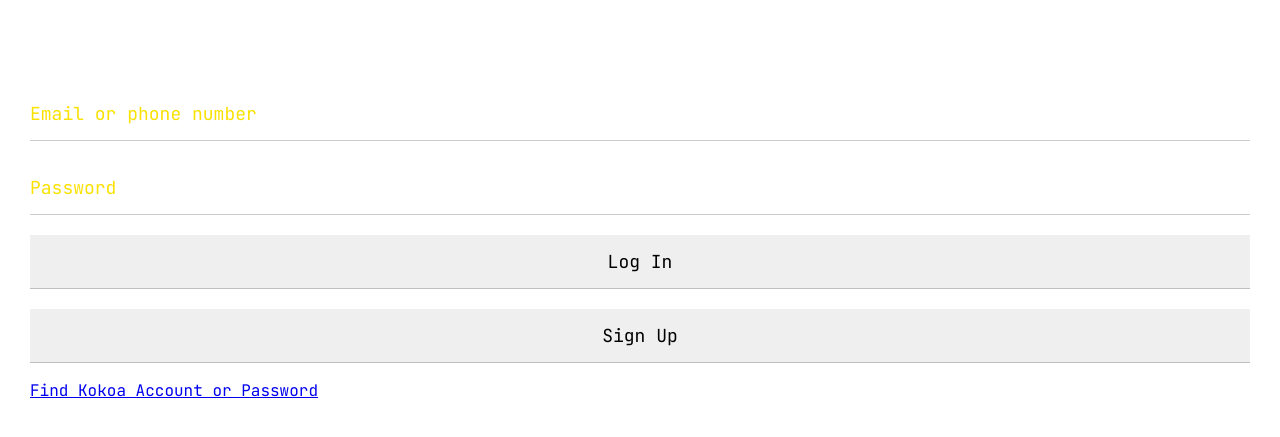
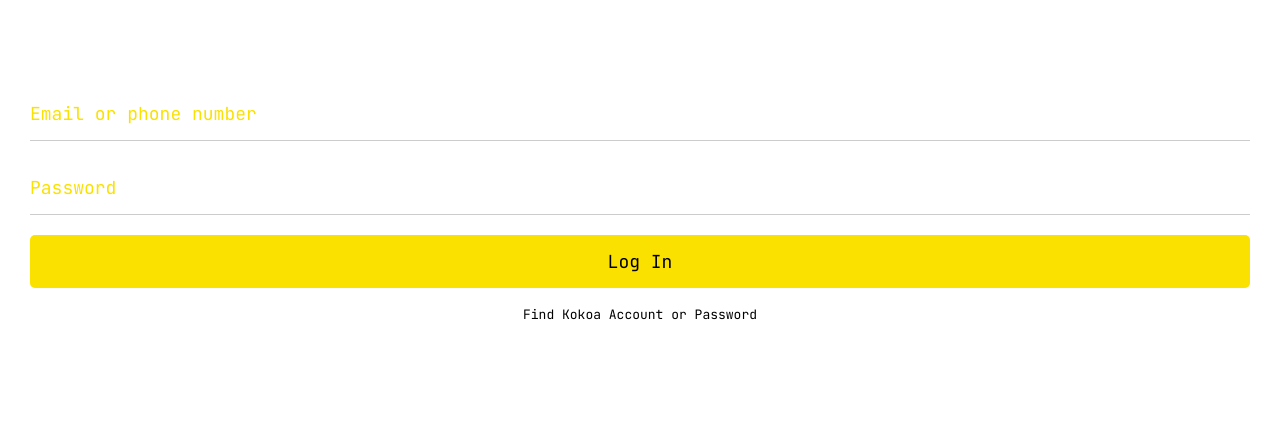
Before and after one commit to innerbox/kokoa-clone-2020, a plain HTML site: page index.html in a window 1280 px wide. Shown: the part 171-608 px from the top of the page. Drawn offline with Linux system fonts and the light colour scheme.

Commit message:
6.8 Log In Form part Two

```diff
--- a/css/style.css
+++ b/css/style.css
@@ -31,10 +31,12 @@ body {
 }
 #login-form input {
     padding: 15px 0;
+    margin-bottom: 20px;
     border: none;
     font-size: 18px;
+}
+#login-form input:not([type="submit"]) {
     border-bottom: 1px solid rgba(0, 0, 0, 0.2);
-    margin-bottom: 20px;
     transition: border-color 0.3s ease-in-out;
 }
 #login-form input::placeholder {
@@ -43,3 +45,14 @@ body {
 #login-form input:focus {
     border-color: var(--yellow);
 }
+#login-form input[type="submit"] {
+    background-color: var(--yellow);
+    cursor: pointer;
+    border-radius: 5px;
+}
+#login-form a {
+    text-align: center;
+    text-decoration: none;
+    color: inherit;
+    font-size: 13px;
+}
--- a/index.html
+++ b/index.html
@@ -31,7 +31,7 @@
             <input type="text" placeholder="Email or phone number" />
             <input type="password" placeholder="Password" />
             <input type="submit" value="Log In" />
-            <input type="button" value="Sign Up" />
+            <!-- <input type="button" value="Sign Up" /> -->
             <a href="#">Find Kokoa Account or Password</a>
         </form>
     </body>
```
Also changed, not shown: 1 other file.
